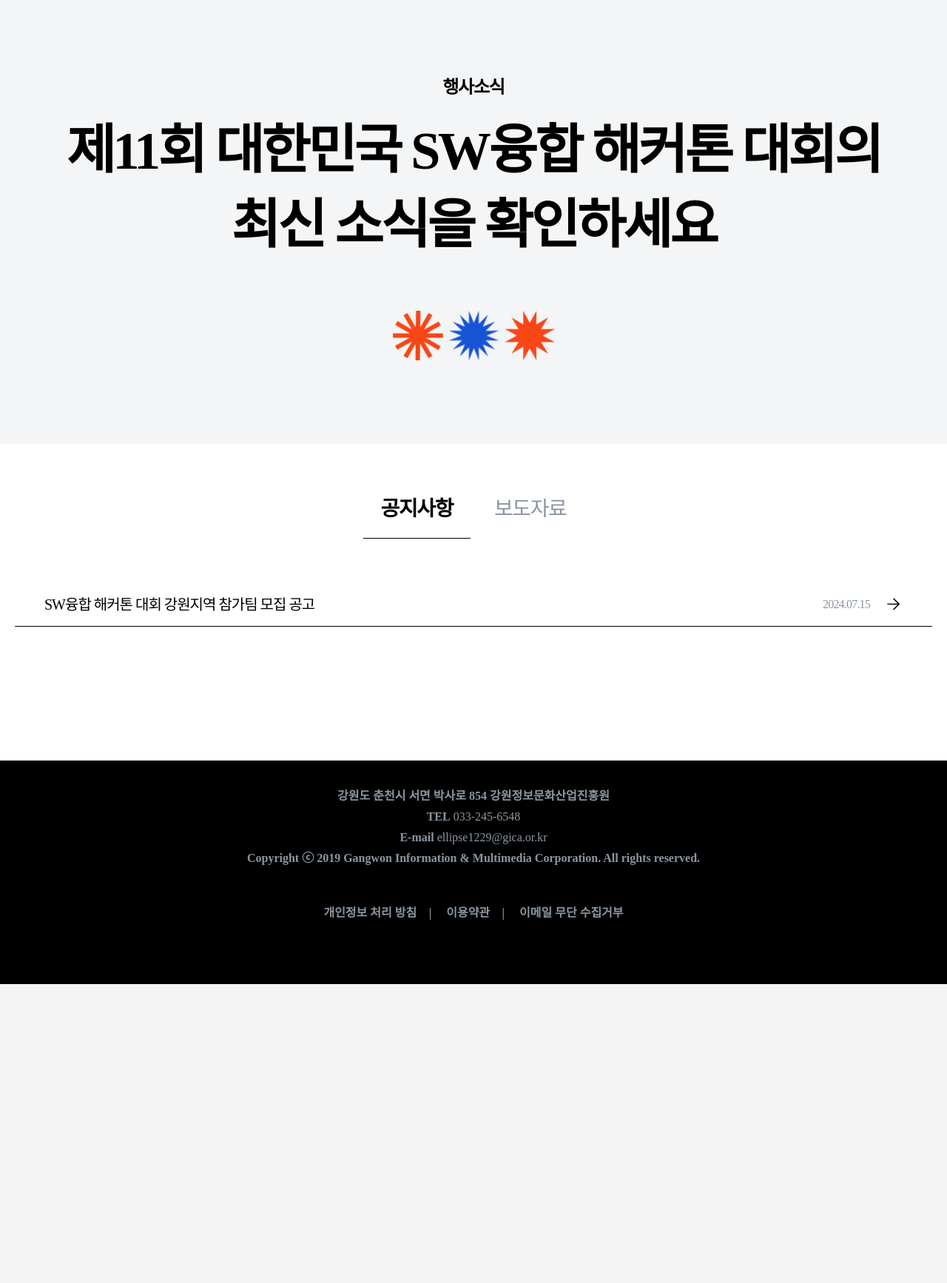
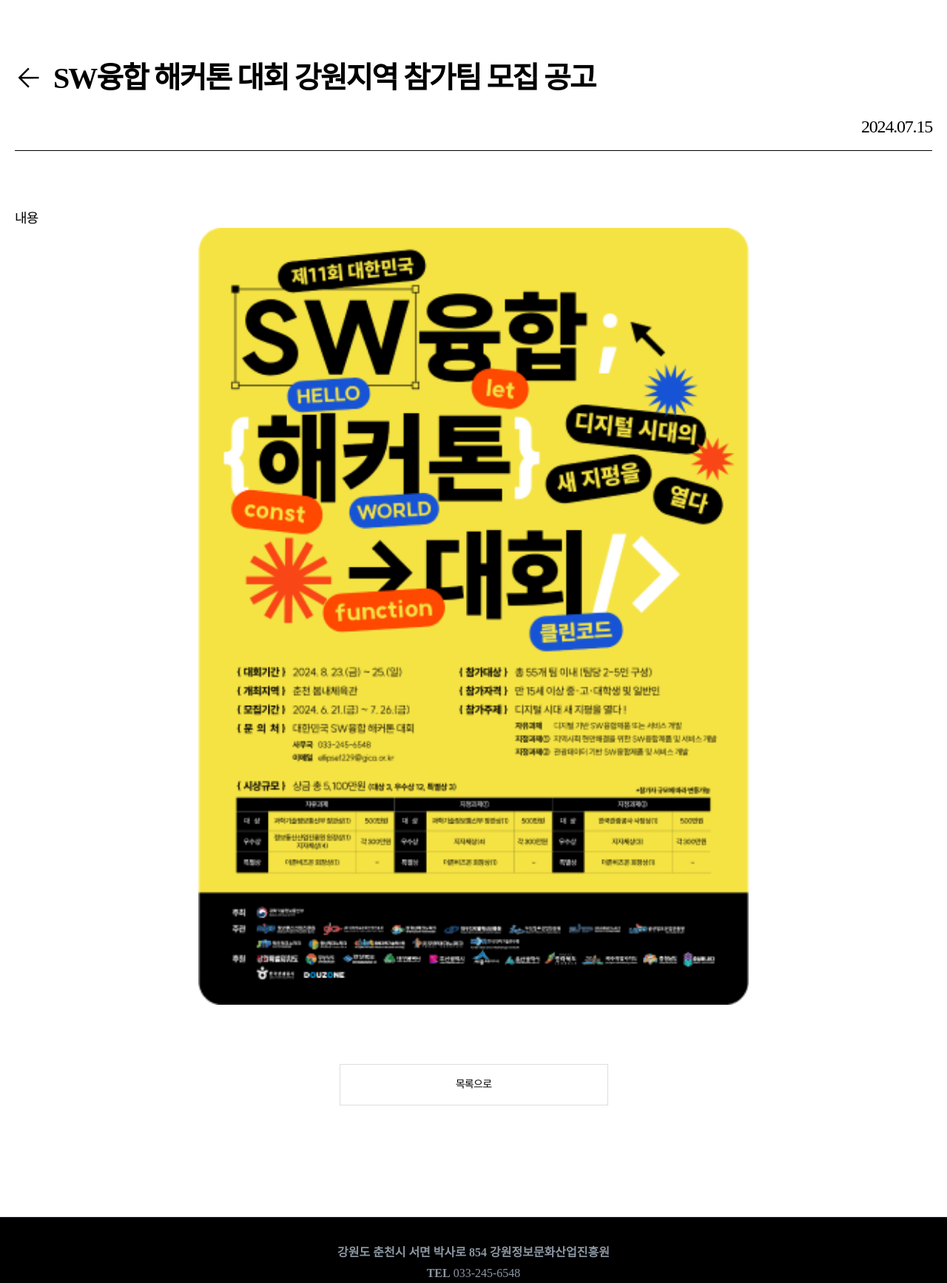
Before and after one commit to thepict-dev/hackathon, a Java web app: template hackathon/src/main/webapp/WEB-INF/jsp/egovframework/pict/main/news_view.jsp in a window 1280 px wide. Shown: the part 94-1828 px from the top of the page at 74% size. Before the commit the page ends 1424 px from the top, so only its background shows below. Run offline with Spring Boot 4, a stand-in JSP engine, Linux system fonts and the light colour scheme; the template is opened without the code that fills it, so the values that code supplies are empty; the project's own start-up code is not run, and a stand-in starts its controllers and pages; some libraries are stand-ins or nearby versions; some web fonts are replaced.

Commit message:
뷰페이지 수정

```diff
--- a/hackathon/src/main/webapp/WEB-INF/jsp/egovframework/pict/main/news_view.jsp
+++ b/hackathon/src/main/webapp/WEB-INF/jsp/egovframework/pict/main/news_view.jsp
@@ -11,27 +11,24 @@
     </c:import>
     <body>
         <%@include file="./include/header.jsp" %>
-	    <div class="subContainer">
-	        <div class="subTop">
-	            <h2>행사소식</h2>
-	            <p>제11회 대한민국 SW융합 해커톤 대회의<br>최신 소식을 확인하세요</p>
-	            <span><img src="/front_img/sub-deco.png" alt=""></span>
-	        </div>
+   	    <div class="subContainer">
 	        <div class="subBottom">
 	            <div class="subBottomInner">
-	                <ul class="tabNav">
-	                    <li class="active"><a href="/notice">공지사항</a></li>
-	                    <li><a href="/news">보도자료</a></li>
-	                </ul>
-	                <div class="noticeWrap">
-	                    <ul class="noticeList sub">
-	                        <li>
-	                            <a href="#lnk">
-	                                <p>SW융합 해커톤 대회 강원지역 참가팀 모집 공고</p>
-	                                <span>2024.07.15 <img src="/front_img/arrow-black.png" alt=""></span>
-	                            </a>
-	                        </li>
-	                    </ul>
+	                <div class="viewContainer">
+	                    <div class="viewTop">
+	                        <div class="viewTitles">
+	                            <a href="/notice"><img src="/front_img/back.png" alt=""></a>
+	                            <p>SW융합 해커톤 대회 강원지역 참가팀 모집 공고</p>
+	                        </div>
+	                        <p class="date">2024.07.15</p>
+	                    </div>
+	                    <div class="viewBottom">
+	                        <p>내용</p>
+	                        <img src="/front_img/poster1.png" alt="">
+	                    </div>
+	                </div>
+	                <div class="buttonContainer">
+	                    <a href="/notice">목록으로</a>
 	                </div>
 	            </div>
 	        </div>
```
Also changed, not shown: hackathon/src/main/webapp/WEB-INF/jsp/egovframework/pict/main/notice_view.jsp (+15 -18 lines).
